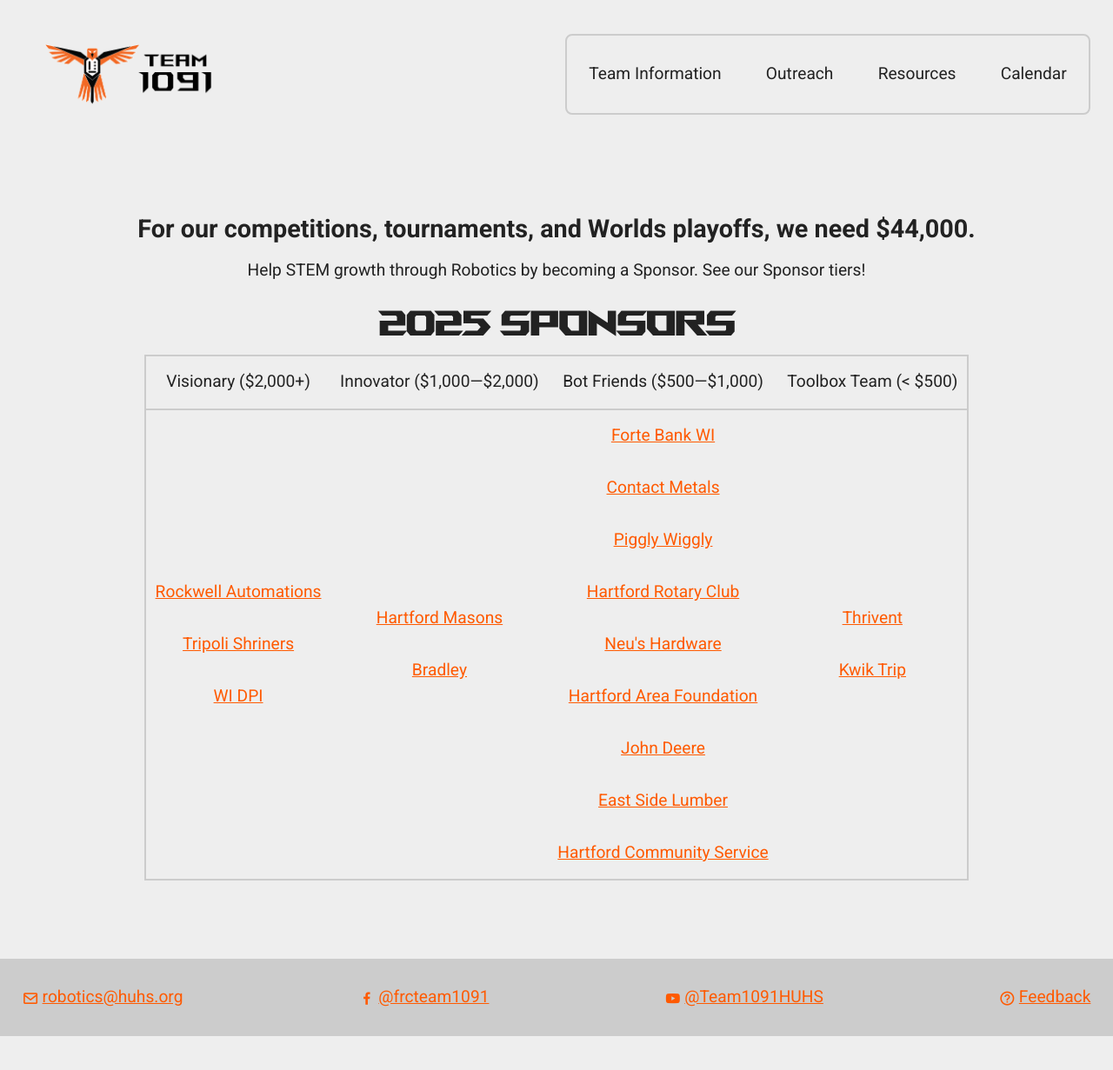
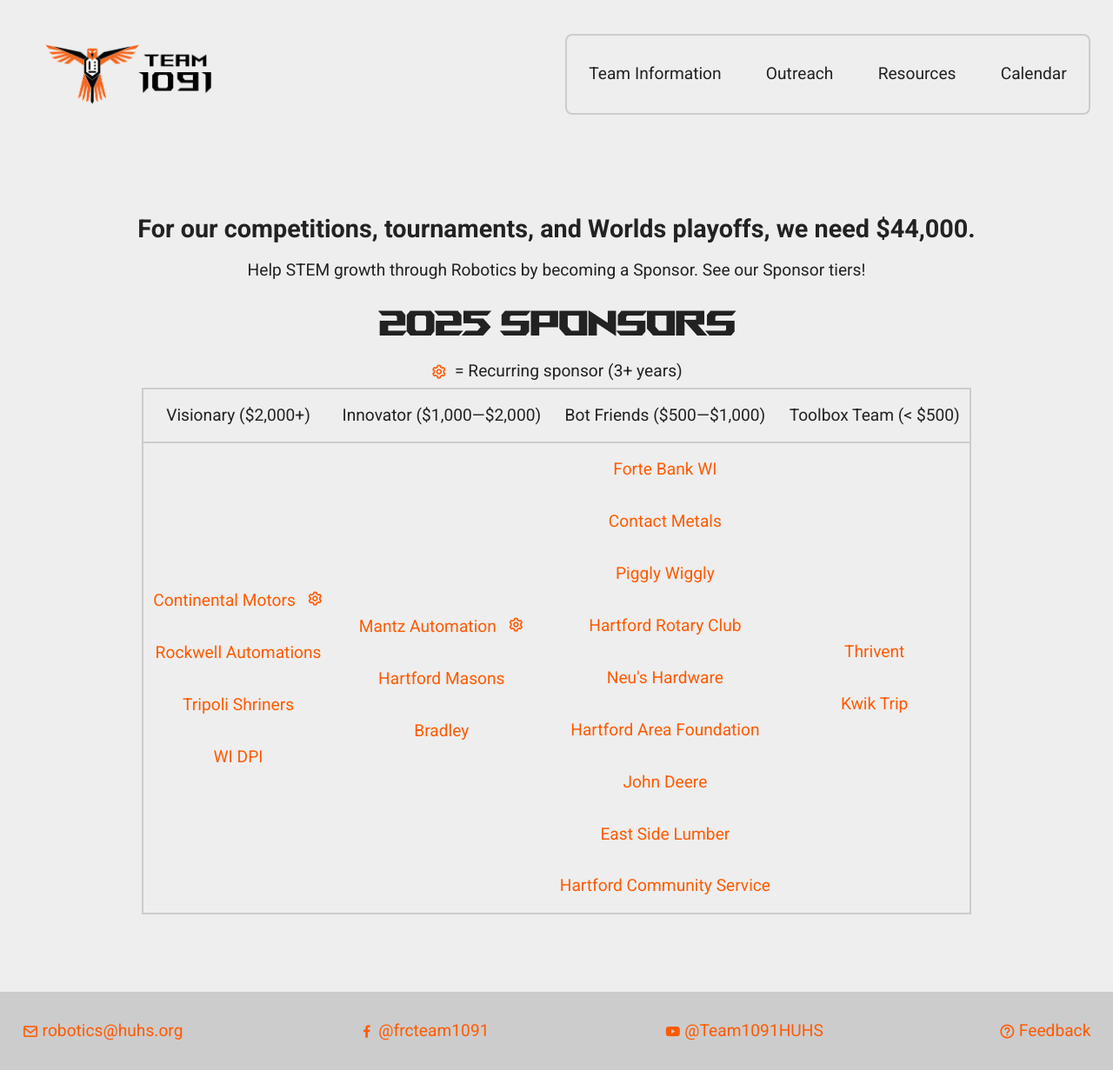
Before and after one commit to Team1091/team1091.github.io, a Jekyll site: the page built from sponsors.html, in a window 1280 px wide. Shown: the whole page at 87% size. Built offline with Jekyll 4.4.1, drawn with Linux system fonts in a browser that asks for light colours; before the commit the page ends 1192 px from its top, so only the background shows below that.

Commit message:
Add sponsor badges for recurring sponsors (+ remove .idea directory from Jekyll build process)

```diff
--- a/_config.yml
+++ b/_config.yml
@@ -4,3 +4,5 @@
       path: ""
     values:
       layout: "default"
+exclude:
+  - .idea
--- a/sponsors.html
+++ b/sponsors.html
@@ -6,7 +6,7 @@
 <h2>For our competitions, tournaments, and Worlds playoffs, we need $44,000.</h2>
 <p>Help STEM growth through Robotics by becoming a Sponsor. See our Sponsor tiers!</p>
 <h1>2025 Sponsors</h1>
-
+<p><i class="bx bx-cog"></i> = Recurring sponsor (3+ years)</p>
 <table>
     <thead>
         <tr>
@@ -18,11 +18,13 @@
     </thead>
     <tbody>
         <tr>
+            <td><a href="https://www.continentalmotorsllc.net" class="recurringSponsor">Continental Motors</a></td>
             <td><a href="https://www.rockwellautomation.com/">Rockwell Automations</a></td>
             <td><a href="https://www.shrinersinternational.org/en/chapters/tripoli-shriners">Tripoli Shriners</a></td>
             <td><a href="https://dpi.wi.gov/">WI DPI</a></td>
         </tr>
         <tr>
+            <td><a href="https://mantzautomation.com/" class="recurringSponsor">Mantz Automation</a></td>
             <td><a href="https://wimasons.org">Hartford Masons</a></td>
             <td><a href="https://www.bradleycorp.com/">Bradley</a></td>
         </tr>
@@ -44,13 +46,22 @@
     </tbody>
 </table>
 <style>
-    /* Invert table body with CSS for expected behavior */
+    /* Invert table rows/columns with CSS for easier organization */
+    a {
+        text-decoration: none;
+    }
     tbody tr {
         display: table-cell;
     }
     tbody td {
         display: block;
     }
+    .recurringSponsor::after {
+        content: "\ea6e";
+        margin-left: 1vmax;
+        /*noinspection CssNoGenericFontName*/
+        font-family: 'boxicons';
+    }
     body {
         text-align: center;
     }
```
